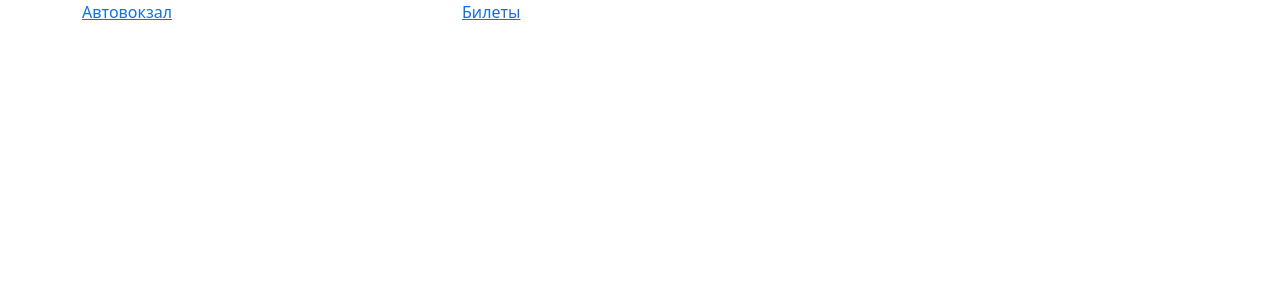
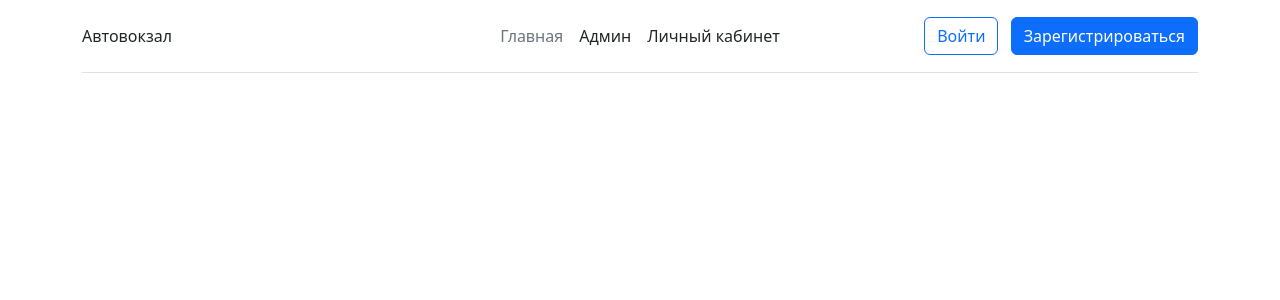
Before and after one commit to AleksanderMerkulov/django-bus-station, a Django app: page / in a window 1280 px wide. Before the commit the part shown is almost empty. Shown: the top 300 px of the page. Run offline with Django 3.2, Linux system fonts and the light colour scheme; some libraries are stand-ins or nearby versions.

Commit message:
изменил шапку и добавил стилей

```diff
--- a/templates/index.html
+++ b/templates/index.html
@@ -12,14 +12,23 @@
 <body>
 <header>
     <div class="container">
-        <div class="row">
-            <div class="col-sm-4">
-                <a href="/">Автовокзал</a>
+
+        <header class="d-flex flex-wrap align-items-center justify-content-center justify-content-md-between py-3 mb-4 border-bottom">
+            <a href="/" class="d-flex align-items-center col-md-3 mb-2 mb-md-0 text-dark text-decoration-none">
+                Автовокзал
+            </a>
+
+            <ul class="nav col-12 col-md-auto mb-2 justify-content-center mb-md-0">
+                <li><a href="/" class="nav-link px-2 link-secondary">Главная</a></li>
+                <li><a href="/admin/" class="nav-link px-2 link-dark">Админ</a></li>
+                <li><a href="/lc/" class="nav-link px-2 link-dark">Личный кабинет</a></li>
+            </ul>
+
+            <div class="col-md-3 text-end">
+                <button type="button" class="btn btn-outline-primary me-2">Войти</button>
+                <button type="button" class="btn btn-primary">Зарегистрироваться</button>
             </div>
-            <nav class="col-sm-8">
-                <a href="/tickets/">Билеты</a>
-            </nav>
-        </div>
+        </header>
     </div>
 </header>
 <div class="container">
```
Also changed, not shown: BusStation/models.py (+5 -2 lines), db.sqlite3, static/main.css (added).
